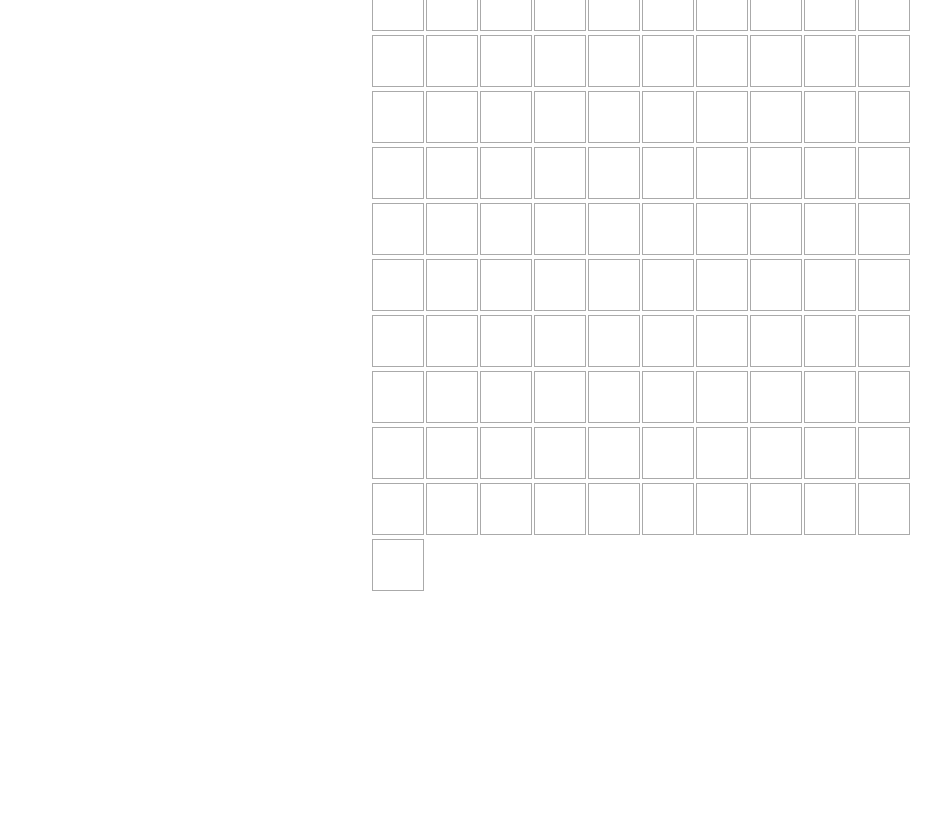
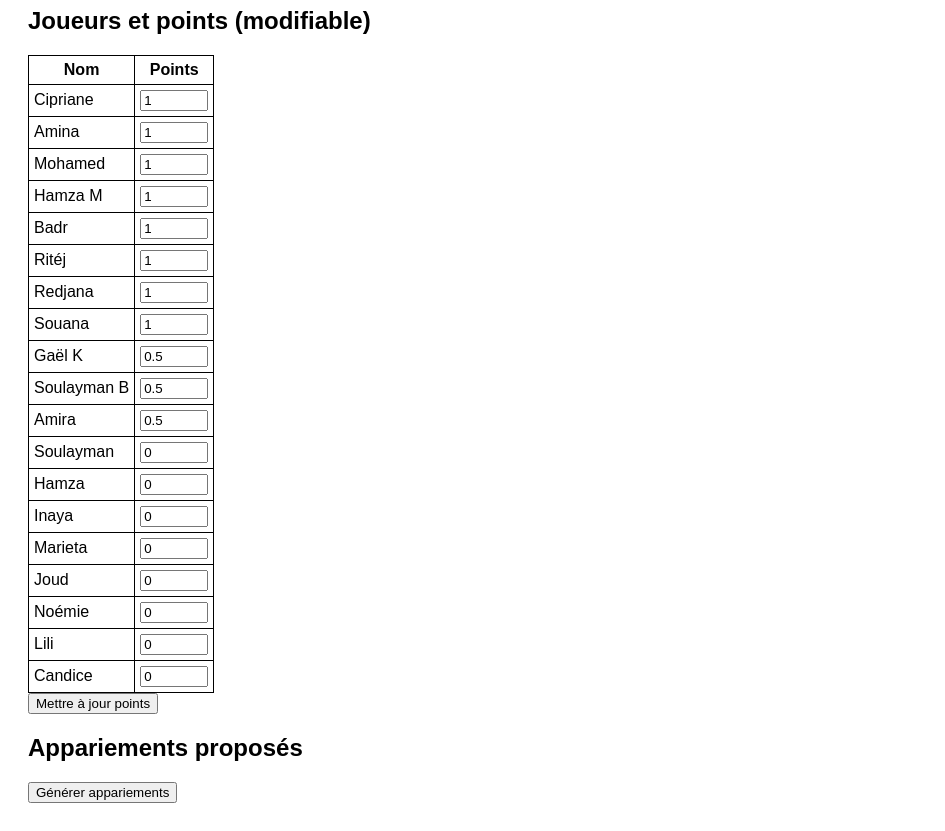
Before and after one commit to automatisation-marne/jeux, a plain HTML site: page index.html in a window 1280 px wide. Shown: the part 101-932 px from the top of the page, without its empty margins (0-945 px from the left). Before the commit the page ends 800 px from the top, so only its background shows below. Drawn offline with Linux system fonts and the light colour scheme.

Commit message:
Update index.html

```diff
--- a/index.html
+++ b/index.html
@@ -2,170 +2,100 @@
 <html lang="fr">
 <head>
   <meta charset="UTF-8">
-  <title>Coloriage magique – Smiley</title>
+  <title>Système Suisse - Appariements</title>
   <style>
-    body {
-      font-family: sans-serif;
-      text-align: center;
-      margin: 0;
-      padding: 0;
-    }
-    #container {
-      position: relative;
-      width: fit-content;
-      margin: 20px auto;
-    }
-    #grid {
-      display: grid;
-      grid-template-columns: repeat(10, 50px);
-      gap: 4px;
-      z-index: 1;
-    }
-    .cell {
-      width: 50px;
-      height: 50px;
-      border: 1px solid #aaa;
-      background: white;
-      display: flex;
-      flex-direction: column;
-      justify-content: center;
-      align-items: center;
-      cursor: pointer;
-      position: relative;
-    }
-    .calc {
-      font-size: 12px;
-      visibility: hidden;
-    }
-    .value {
-      font-size: 16px;
-      font-weight: bold;
-      min-height: 18px;
-    }
-    #keyboard {
-      position: absolute;
-      top: 50%;
-      left: 50%;
-      transform: translate(-50%, -50%);
-      background: #fff;
-      border: 2px solid #333;
-      padding: 10px;
-      display: none;
-      z-index: 10;
-      box-shadow: 0 0 20px rgba(0,0,0,0.3);
-      border-radius: 10px;
-    }
-    #keyboard button {
-      width: 60px;
-      height: 40px;
-      font-size: 18px;
-      margin: 4px;
-      cursor: pointer;
-    }
+    body { font-family: sans-serif; padding: 20px; }
+    table, th, td { border: 1px solid black; border-collapse: collapse; padding: 5px; }
+    input[type=number] { width: 60px; }
   </style>
 </head>
 <body>
 
-<h1>Coloriage magique – Smiley</h1>
-<div id="container">
-  <div id="grid"></div>
-  <div id="keyboard"></div>
-</div>
+<h1>Appariements Système Suisse</h1>
+
+<h2>Joueurs et points (modifiable)</h2>
+<table id="joueursTable">
+  <tr><th>Nom</th><th>Points</th></tr>
+</table>
+<button onclick="mettreAJourPoints()">Mettre à jour points</button>
+
+<h2>Appariements proposés</h2>
+<div id="appariements"></div>
+<button onclick="genererAppariements()">Générer appariements</button>
 
 <script>
-  const pattern = [
-    "WWJJJJJJWW",
-    "WJJJJJJJJW",
-    "JJBWJJWBJJ",
-    "JJBWJJWBJJ",
-    "JJJJJJJJJJ",
-    "JJWWWWWWJJ",
-    "JJJWWWWJJJ",
-    "WJJBBBBJJW",
-    "WWJJJJJJWW",
-    "WWWJJJJWWWW"
-  ];
+let joueurs = [
+  { nom: "Cipriane", pts: 1 },
+  { nom: "Amina", pts: 1 },
+  { nom: "Mohamed", pts: 1 },
+  { nom: "Hamza M", pts: 1 },
+  { nom: "Badr", pts: 1 },
+  { nom: "Ritéj", pts: 1 },
+  { nom: "Redjana", pts: 1 },
+  { nom: "Souana", pts: 1 },
+  { nom: "Gaël K", pts: 0.5 },
+  { nom: "Soulayman B", pts: 0.5 },
+  { nom: "Amira", pts: 0.5 },
+  { nom: "Soulayman", pts: 0 },
+  { nom: "Hamza", pts: 0 },
+  { nom: "Inaya", pts: 0 },
+  { nom: "Marieta", pts: 0 },
+  { nom: "Joud", pts: 0 },
+  { nom: "Noémie", pts: 0 },
+  { nom: "Lili", pts: 0 },
+  { nom: "Candice", pts: 0 }
+];
 
-  const colors = { "J": "yellow", "B": "black", "W": "white" };
-  const grid = document.getElementById("grid");
-  const keyboard = document.getElementById("keyboard");
+let rencontres = {};
+for (let j of joueurs) {
+  rencontres[j.nom] = new Set();
+}
 
-  let activeCell = null;
-  let activeValueDiv = null;
-  let activeCalcDiv = null;
-  let activeAnswer = "";
-  let expectedResult = null;
-  let expectedColor = null;
+function afficherJoueurs() {
+  let table = document.getElementById("joueursTable");
+  table.innerHTML = "<tr><th>Nom</th><th>Points</th></tr>";
+  for (let j of joueurs) {
+    table.innerHTML += `<tr>
+      <td>${j.nom}</td>
+      <td><input type="number" step="0.5" value="${j.pts}" data-nom="${j.nom}"></td>
+    </tr>`;
+  }
+}
 
-  function getRandomMultiplication() {
-    const a = Math.floor(Math.random() * 5) + 1;
-    const b = Math.floor(Math.random() * 10) + 1;
-    return { a, b, result: a * b };
+function mettreAJourPoints() {
+  let inputs = document.querySelectorAll("#joueursTable input");
+  inputs.forEach(input => {
+    let nom = input.dataset.nom;
+    let val = parseFloat(input.value);
+    let joueur = joueurs.find(j => j.nom === nom);
+    if (!isNaN(val)) joueur.pts = val;
+  });
+  alert("Points mis à jour !");
+}
+
+function genererAppariements() {
+  let dispo = [...joueurs].sort((a,b) => b.pts - a.pts);
+  let appariements = [];
+
+  while (dispo.length > 1) {
+    let j1 = dispo.shift();
+    let index = dispo.findIndex(j2 => !rencontres[j1.nom].has(j2.nom));
+    if (index === -1) index = 0;
+    let j2 = dispo.splice(index,1)[0];
+
+    appariements.push(`${j1.nom} (${j1.pts}) vs ${j2.nom} (${j2.pts})`);
+    rencontres[j1.nom].add(j2.nom);
+    rencontres[j2.nom].add(j1.nom);
   }
 
-  function createKeyboard() {
-    const keys = ["1","2","3","4","5","6","7","8","9","0","Effacer","Valider"];
-    keys.forEach(k => {
-      const btn = document.createElement("button");
-      btn.textContent = k;
-      btn.onclick = () => {
-        if (!activeCell) return;
-        if (k === "Effacer") {
-          activeAnswer = "";
-        } else if (k === "Valider") {
-          if (parseInt(activeAnswer) === expectedResult) {
-            activeCell.style.backgroundColor = expectedColor;
-          } else {
-            activeCell.style.backgroundColor = "white";
-          }
-          keyboard.style.display = "none";
-          return;
-        } else {
-          activeAnswer += k;
-        }
-        activeValueDiv.textContent = activeAnswer;
-      };
-      keyboard.appendChild(btn);
-    });
+  if (dispo.length === 1) {
+    appariements.push(`${dispo[0].nom} (${dispo[0].pts}) exempt`);
   }
 
-  // Construction de la grille
-  pattern.forEach(row => {
-    [...row].forEach(letter => {
-      const { a, b, result } = getRandomMultiplication();
-      const color = colors[letter];
+  document.getElementById("appariements").innerHTML = appariements.join("<br>");
+}
 
-      const cell = document.createElement("div");
-      cell.className = "cell";
-
-      const calc = document.createElement("div");
-      calc.className = "calc";
-      calc.textContent = `${a}×${b}`;
-
-      const value = document.createElement("div");
-      value.className = "value";
-
-      cell.appendChild(calc);
-      cell.appendChild(value);
-      grid.appendChild(cell);
-
-      cell.addEventListener("click", () => {
-        document.querySelectorAll(".calc").forEach(e => e.style.visibility = "hidden");
-        calc.style.visibility = "visible";
-
-        activeCell = cell;
-        activeValueDiv = value;
-        activeCalcDiv = calc;
-        activeAnswer = "";
-        expectedResult = result;
-        expectedColor = color;
-        value.textContent = "";
-        keyboard.style.display = "flex";
-      });
-    });
-  });
-
-  createKeyboard();
+afficherJoueurs();
 </script>
 
 </body>
```
